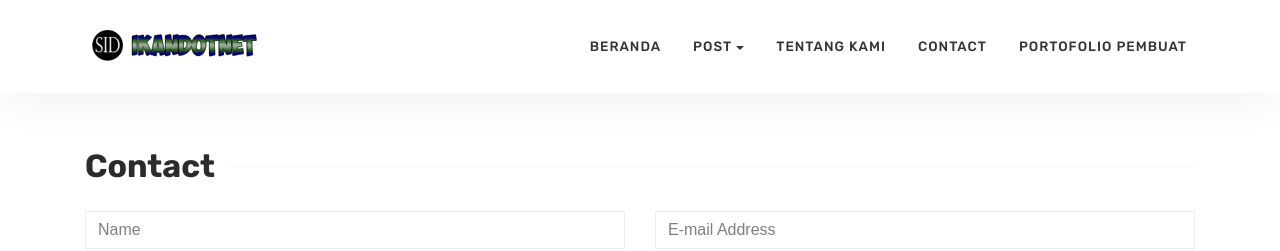
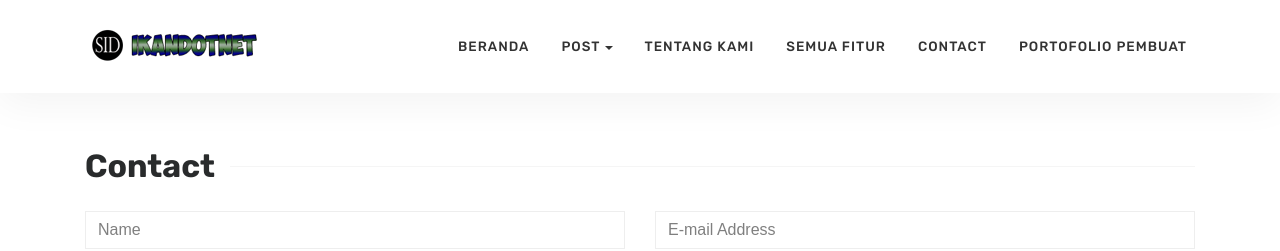
Before and after one commit to nifqi18/nifqi18.github.io, a Jekyll site: the page built from contact.html, in a window 1280 px wide. Shown: the top 251 px of the page. Built offline with Jekyll 4.4.1, drawn with Linux system fonts in a browser that asks for light colours.

Commit message:
Change Navbar

```diff
--- a/_layouts/default.html
+++ b/_layouts/default.html
@@ -70,6 +70,9 @@
 
                 <li class="nav-item">
                     <a class="nav-link" href="{{ site.baseurl }}/about">Tentang Kami</a>
+                </li>
+                <li class="nav-item">
+                    <a class="nav-link" href="{{ site.baseurl }}/feature">Semua Fitur</a>
                 </li>
 
                 <li class="nav-item">
```
